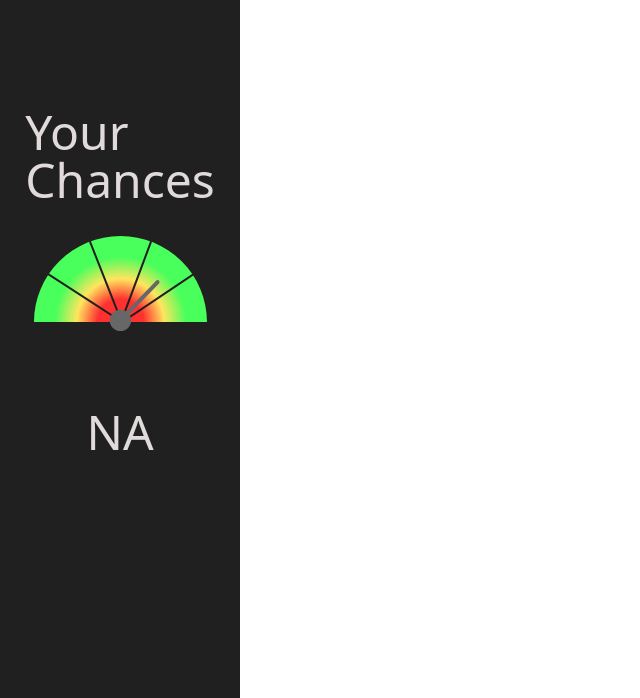
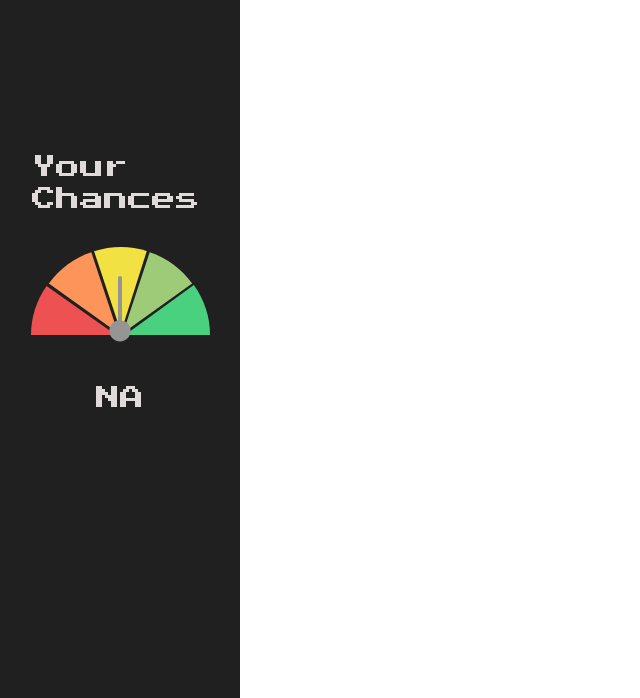
Before and after one commit to snehal0308/Empower-Hacks, a website: page public/gameview2.html in a window 1280 px wide. Shown: the part 102-800 px from the top of the page, without its empty margins (0-640 px from the left). Drawn offline with Linux system fonts and the light colour scheme.

Commit message:
added font and fixed meter image

```diff
--- a/public/gameview2.html
+++ b/public/gameview2.html
@@ -5,18 +5,21 @@
     <meta name="viewport" content="width=device-width, initial-scale=1.0">
     <title>Document</title>
     <link href="styles.css" rel = "stylesheet">
+    <link rel="preconnect" href="https://fonts.googleapis.com">
+    <link rel="preconnect" href="https://fonts.gstatic.com" crossorigin>
+    <link href="https://fonts.googleapis.com/css2?family=Press+Start+2P&display=swap" rel="stylesheet">
 </head>
 
 <body>
 
-    <div class="container bg-EV-black flex flex-column absolute h-full top-0 w-60">
+    <div class="font-ps2 container bg-EV-black flex flex-column absolute h-full top-0 w-60">
         <a href = "index.html" class="absolute mx-5 my-5"><img src = "assets/icon.svg" alt="logo" class="-translate-y-1 h-16 w-16 "></a>
         <div class="container flex flex-col items-center justify-center">
-            <h1 class="text-5xl pb-8 px-8 text-EV-gray">Your Chances</h1>
-            <img src="assets/NA-meter.svg" alt="NA-meter%">
-            <h1 class="text-5xl pb-8 px-8 text-EV-gray">NA</h1>
+            <h1 class="text-2xl pb-8 px-8 text-EV-gray">Your Chances</h1>
+            <img src="assets/meterEV.svg" alt="NA-meter%" style="margin-bottom:-9rem;">
+            <img class="mb-10" src="assets/meterarrow.svg" alt="meterarrow">
+            <h1 class="text-2xl pb-8 px-8 text-EV-gray">NA</h1>
         </div>
     </div>
 
-
 </body>
```
Also changed, not shown: public/assets/NA-meter.svg (deleted), public/assets/meterEV.svg (added), public/assets/meterarrow.svg (added), public/styles.css.
